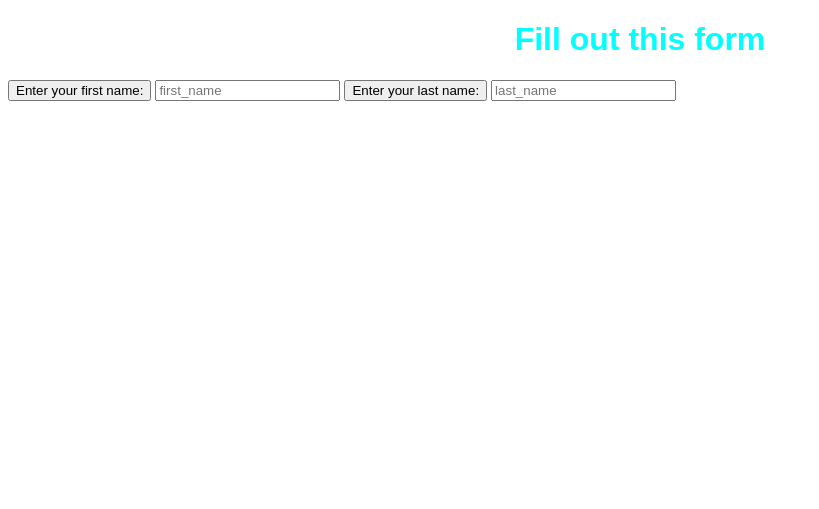
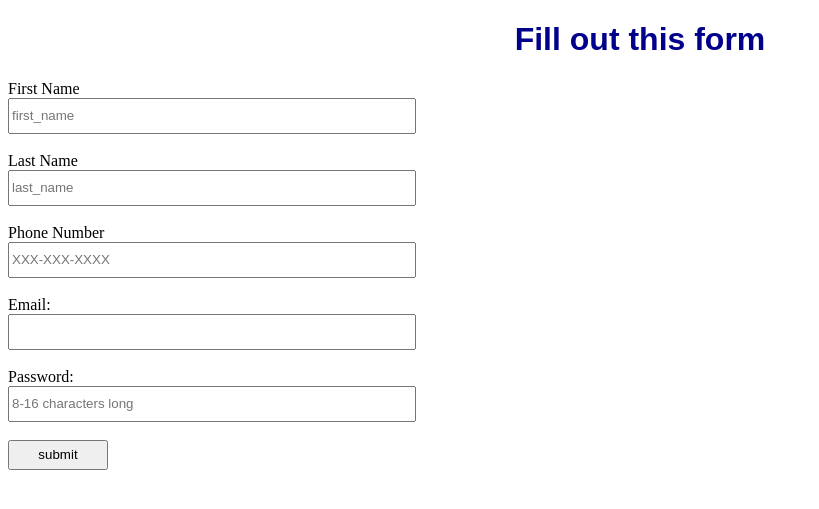
Before and after one commit to IslombekA/Forms, a Flask app: page / in a window 1280 px wide. Shown: the top 509 px of the page, without its empty margins (0-819 px from the left). Run offline with Flask 3, Linux system fonts and the light colour scheme; some libraries are stand-ins or nearby versions.

Commit message:
made changes

```diff
--- a/app.py
+++ b/app.py
@@ -4,14 +4,15 @@ app = Flask(__name__)
 
 db = SQL("sqlite:///text.db")
 
-
-
 @app.route('/', methods=["GET", "POST"])
 def index():
     if request.method == "POST":
         last_name = request.form.get("last_name")
         first_name = request.form.get("first_name")
-        db.execute("INSERT INTO persons(first_name, last_name)VALUES(?,?)", first_name, last_name)
+        email = request.form.get("email")
+        password = request.form.get("password")
+        phone_number = request.form.get("phone_number")
+        db.execute("INSERT INTO persons(first_name, last_name, email, password, phone_number)VALUES(?,?,?,?,?)", first_name, last_name, email, password, phone_number)
 
         return redirect('/registrants')
 
--- a/static/main.css
+++ b/static/main.css
@@ -1,6 +1,11 @@
 h1  {
     font-family: sans-serif;
     font-size: xx-large;
-    color: aqua;
+    color: darkblue;
     text-align: center;
 }
+
+input {
+    width: 400px;
+    height: 30px;
+}
--- a/templates/index.html
+++ b/templates/index.html
@@ -6,10 +6,32 @@
 </div>
 <div>
     <form method="post">
-        <button>Enter your first name:</button>
-        <input type="text" name="first_name" placeholder="first_name">
-        <button>Enter your last name:</button>
-        <input type="text" name="last_name" placeholder="last_name">
+        <div>
+            <label for="first name">First Name</label><br>
+            <input type="text" id="first name" name="first_name" placeholder="first_name" required>
+        </div>
+        <br>
+        <div>
+            <label for="last name">Last Name</label> <br>
+            <input type="text" id="first name" name="last_name" placeholder="last_name" required>
+        </div>
+        <br>
+        <div>
+            <label for="number">Phone Number</label><br>
+            <input type="tel" id="phone" name="phone_number" placeholder="XXX-XXX-XXXX" patttern="[0-9]{3}-[0-9]{3}-[0-9]{4}" required>
+        </div>
+        <br>
+        <div>
+            <label for="email">Email:</label><br>
+            <input type="email" id="email" name="email" required>
+        </div>
+        <br>
+        <div>
+            <label for="passowrd">Password:</label><br>
+            <input type="password" id="password" name="password" placeholder="8-16 characters long" minlength="8" maxlength="16" required>
+        </div>
+        <br>
+        <button style="width: 100px; height: 30px;" type="submit">submit</button>
     </form>
 </div>
 {% endblock%}
--- a/templates/registrants.html
+++ b/templates/registrants.html
@@ -7,6 +7,9 @@
         <thead>
             <th>first_name</th>
             <th>last_name</th>
+            <th>email</th>
+            <th>password</th>
+            <th>phone number</th>
             <th>Delete</th>
         </thead>
         <tbody>
@@ -14,6 +17,9 @@
                 <tr>
                     <td>{{ person.first_name}}</td>
                     <td>{{ person.last_name }}</td>
+                    <td>{{ person.email }}</td>
+                    <td>{{ person.passowrd}}</td>
+                    <td>{{ person.phone_number }}</td>
                     <td>
                         <form action="/delete" method="post">
                             <input name="id" type="hidden" value="{{ person.id }}">
```
Also changed, not shown: text.db.
